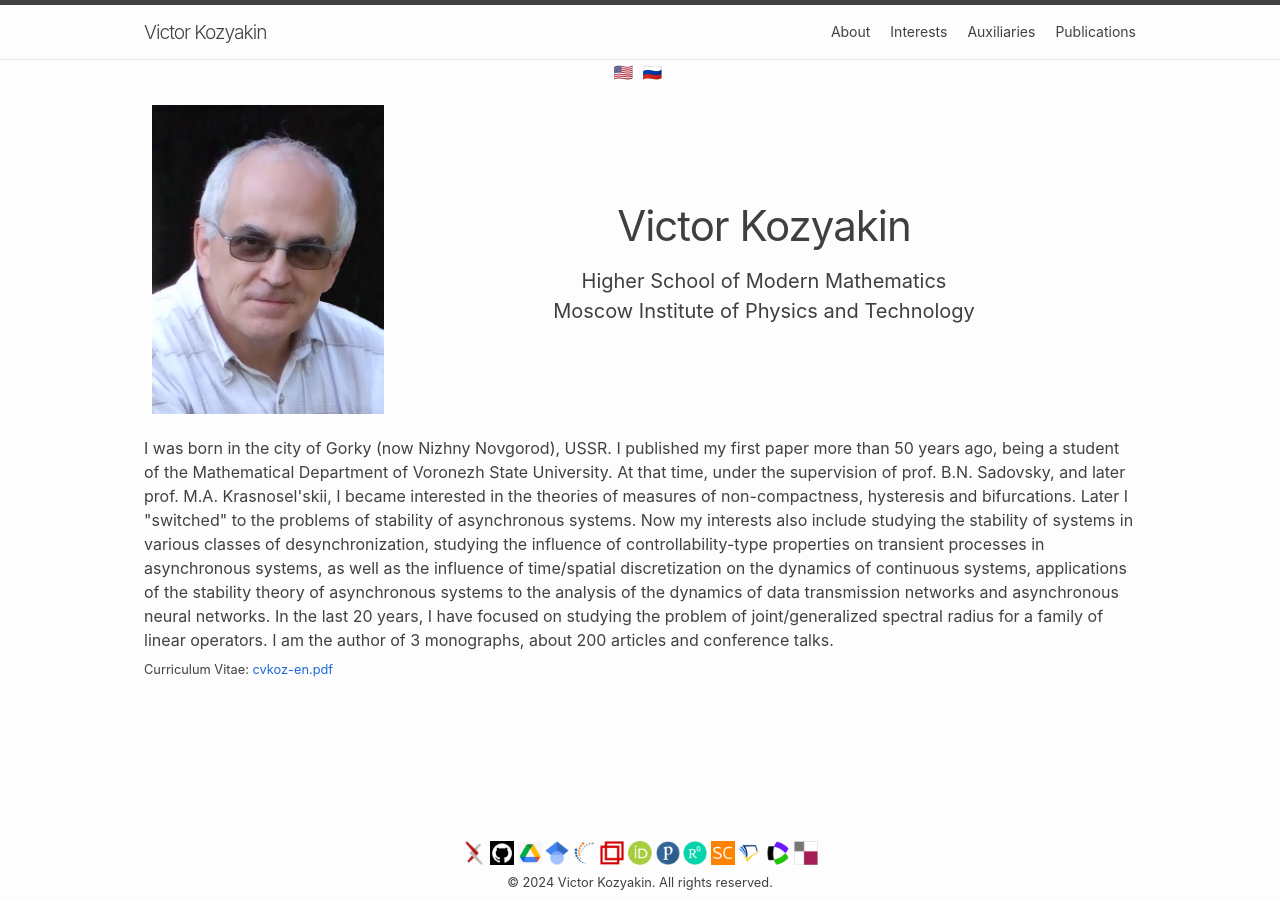
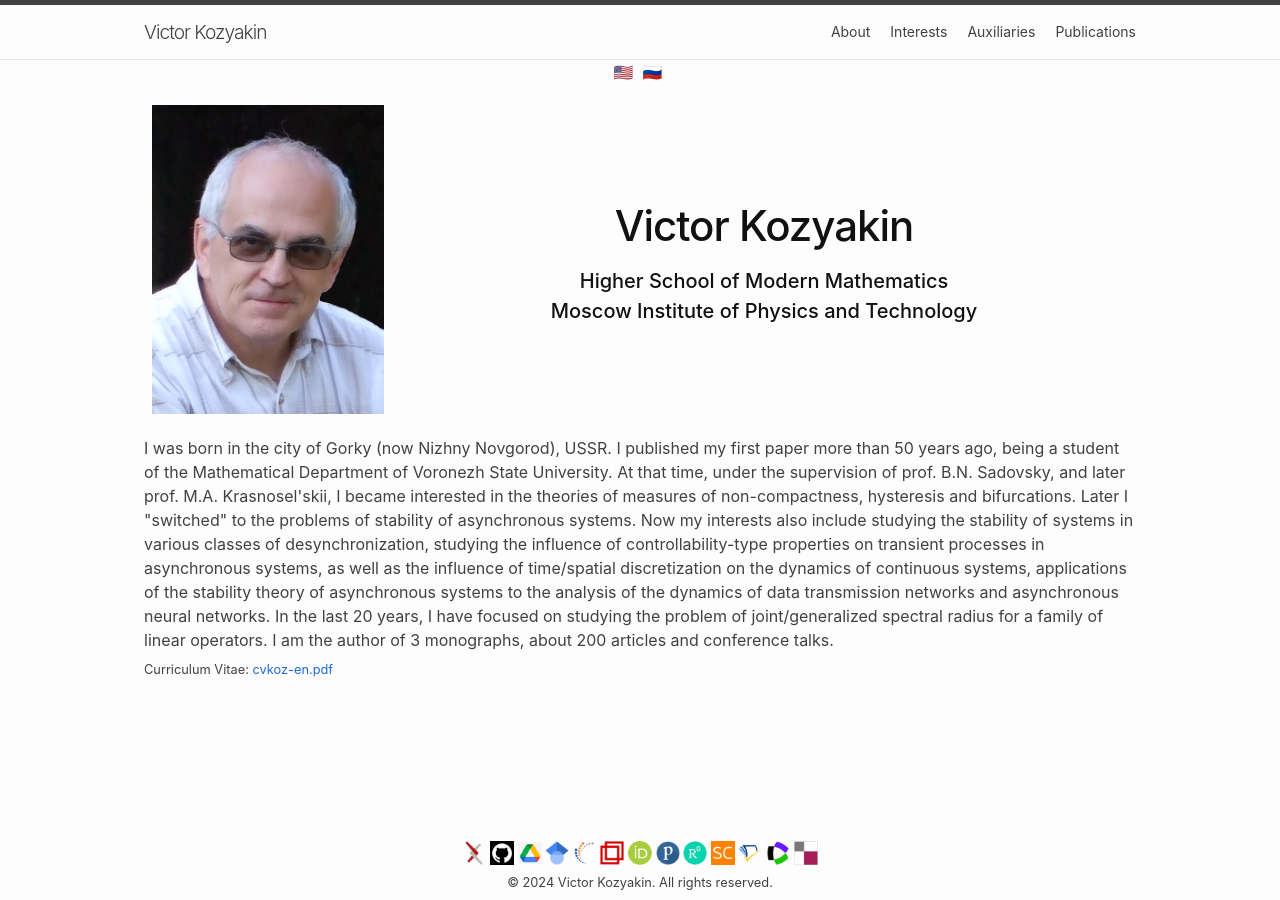
Before and after one commit to kozyakin/kozyakin.github.io, a Jekyll site: the page built from index.html, in a window 1280 px wide. Built offline with Jekyll 4.4.1, drawn with Linux system fonts in a browser that asks for light colours; emoji names are drawn with the system emoji font.

Commit message:
Update _base.scss

```diff
--- a/_sass/minima/_base.scss
+++ b/_sass/minima/_base.scss
@@ -103,7 +103,8 @@ li {
  * Headings
  */
 h1, h2, h3, h4, h5, h6 {
-  font-weight: $base-font-weight;
+  color: $heading-color;
+  font-weight: 500;
 }
 
 
@@ -121,7 +122,8 @@ a {
 
   &:hover {
     color: $link-hover-color;
-    text-decoration: underline;
+    text-decoration: underline $brand-color;
+    text-underline-offset: 3px;
   }
 
   .social-media-list &:hover {
@@ -141,7 +143,7 @@ blockquote {
   color: $brand-color;
   border-left: 4px solid $border-color-01;
   padding-left: $spacing-unit * .5;
-  @include relative-font-size(1.125);
+  @include relative-font-size(1.05);
   font-style: italic;
 
   > :last-child {
```
